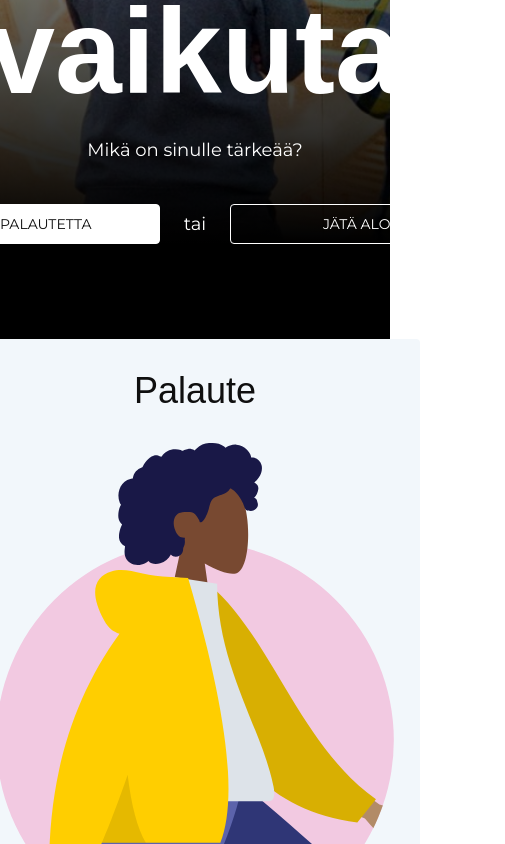
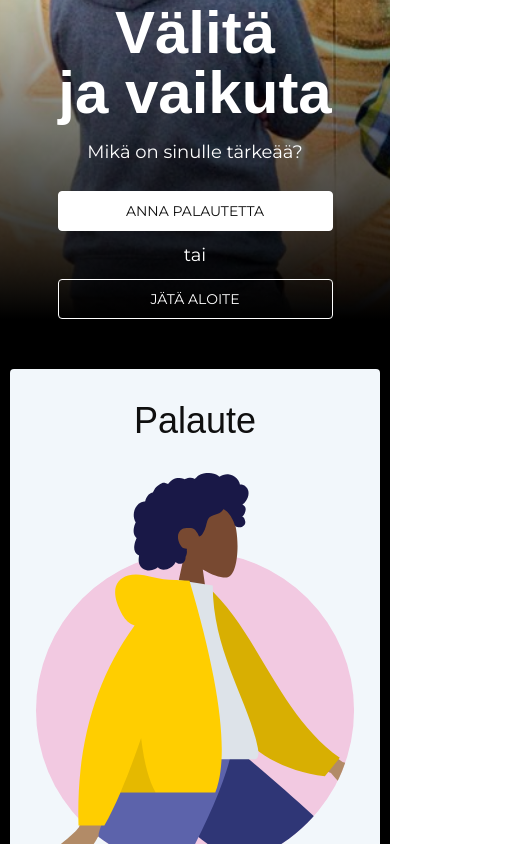
Before and after one commit to espoon-voltti/nuorisopalaute-app, a React (Create React App) app in the folder frontend/: page /fi-FI/ in a window 390 px wide. Shown: the part 500-1344 px from the top of the page, 505 px wide, since content can reach past the window. Built offline with nearby package versions, Linux system fonts and the light colour scheme.

Commit message:
Landing page responsive styles

```diff
--- a/frontend/src/components/PageLanding.tsx
+++ b/frontend/src/components/PageLanding.tsx
@@ -21,7 +21,7 @@ const PageLanding: FC = () => {
 					<h1 className="jumbotron-header">Välitä <br />ja vaikuta</h1>
 					<p className="jumbotron-text">Mikä on sinulle tärkeää?</p>
 					<div className="jumbotron-btns">
-						<a className="btn" onClick={(): void => {
+						<a href="#" className="btn" onClick={(): void => {
 								const url = "/palaute";
 								history.push(url);
 
@@ -36,7 +36,7 @@ const PageLanding: FC = () => {
 									});
 							}}>Anna palautetta</a>
 						<span className="jumbotron-text btn-divader">tai</span>
-						<a className="btn btn-secondary">Jätä aloite</a>
+						<a href="#" className="btn btn-secondary">Jätä aloite</a>
 					</div>
 				</div>
 			</div>
@@ -47,14 +47,14 @@ const PageLanding: FC = () => {
 						<img className="teaser__image" src="/human-yellow.svg" alt="" />
 						<p className="teaser__text teaser__text--ingress">Onko lenkkitiellä kaatunut puu? Puuttuuko lähikirjastosta joku kaipaamasi opus? Haluatko kiittää tai antaa meille risuja?</p>
 						<p className="teaser__text margin-bottom">Palaute on nopea ja kevyt keino kertoa meille myös ideoita ja toimenpide-ehdotuksia. Palautetta voit jättää anonyymisti.</p>
-						<a className="btn btn-secondary btn-secondary--dark">Anna palautetta</a>
+						<a href="#" className="btn btn-secondary btn-secondary--dark">Anna palautetta</a>
 					</div>
 					<div className="teaser teaser--initiative">
 						<h2 className="teaser__header text-light">Aloite</h2>
 						<img className="teaser__image" src="/human-blue.svg" alt="" />
 						<p className="teaser__text teaser__text--ingress text-light">Järeämpi keino saada muutosta aikaan.</p>
 						<p className="teaser__text text-light margin-bottom">Onko sinulla joku mainio ehdotus, jonka haluaisit saada eteenpäin ja pelkkä palautteen jättäminen ei tunnu riittävältä ratkaisulta?  Aloite rullaa byrokratian rattaissa hitaasti mutta varmasti eteenpäin.</p>
-						<a className="btn btn-secondary">Anna palautetta</a>
+						<a href="#" className="btn btn-secondary">Anna palautetta</a>
 					</div>
 				</div>
 			</section>
--- a/frontend/src/styles/PageLanding.scss
+++ b/frontend/src/styles/PageLanding.scss
@@ -13,6 +13,10 @@
 	align-items: center;
 	height: calc(100vh - 100px);
 	text-align: center;
+	margin-bottom: 50px;
+	@media only screen and (max-width: 640px) {
+		height: calc(100vh - 25px);
+	}
 }
 
 .jumbotron-content {
@@ -29,6 +33,10 @@
 	font-weight: bold;
 	color: $text-color-light;
 	line-height: 120px;
+	@media only screen and (max-width: 640px) {
+		font-size: 60px;
+		line-height: 60px;
+	}
 }
 
 .jumbotron-text {
@@ -36,12 +44,21 @@
 	font-size: 18px;
 	font-weight: 500;
 	line-height: 28px;
-	margin: 25px 0 40px 0;
+	margin: 15px 0 25px 0;
 }
 
 .jumbotron-btns {
 	display: flex;
 	align-items: center;
+	@media only screen and (max-width: 640px) {
+		display:block;
+		.btn {
+			display: block;
+		}
+		.btn-divader {
+			margin: 10px 0;
+		}
+	}
 }
 
 .btn-divader {
@@ -89,14 +106,17 @@
 .teaser-container {
 	display: flex;
 	justify-content: center;
-	margin: 70px 0;
 }
 
 
 .teaser-container {
+	display:flex;
 	flex-wrap: wrap;
 	max-width: 1200px;
 	margin:0 auto;
+	@media only screen and (max-width: 640px) {
+		display: block;
+	}
 }
 
 .teaser {
@@ -107,6 +127,9 @@
 	border-radius: $border-radius;
 	background-color: #F2F7FB;
 	margin: 25px 35px;
+	@media only screen and (max-width: 640px) {
+		margin: 20px 10px;
+	}
 }
 
 .teaser .btn {
@@ -126,14 +149,22 @@
 .teaser--highlight {
 	max-width: 335px;
 	margin: 10px;
+	@media only screen and (max-width: 640px) {
+		max-width: 450px;
+		margin: 20px 10px;
+	}
 }
 
 .teaser__header {
 	text-align: center;
+
 }
 
 .teaser--highlight .teaser__header {
 	min-height:65px;
+	@media only screen and (max-width: 640px) {
+		min-height: auto;
+	}
 }
 
 .teaser__image {
--- a/frontend/src/styles/global.scss
+++ b/frontend/src/styles/global.scss
@@ -104,7 +104,7 @@ a:hover {
 }
 
 .content-block {
-	margin: 70px 0;
+	margin-bottom: 70px;
 }
 
 #footer {
```
